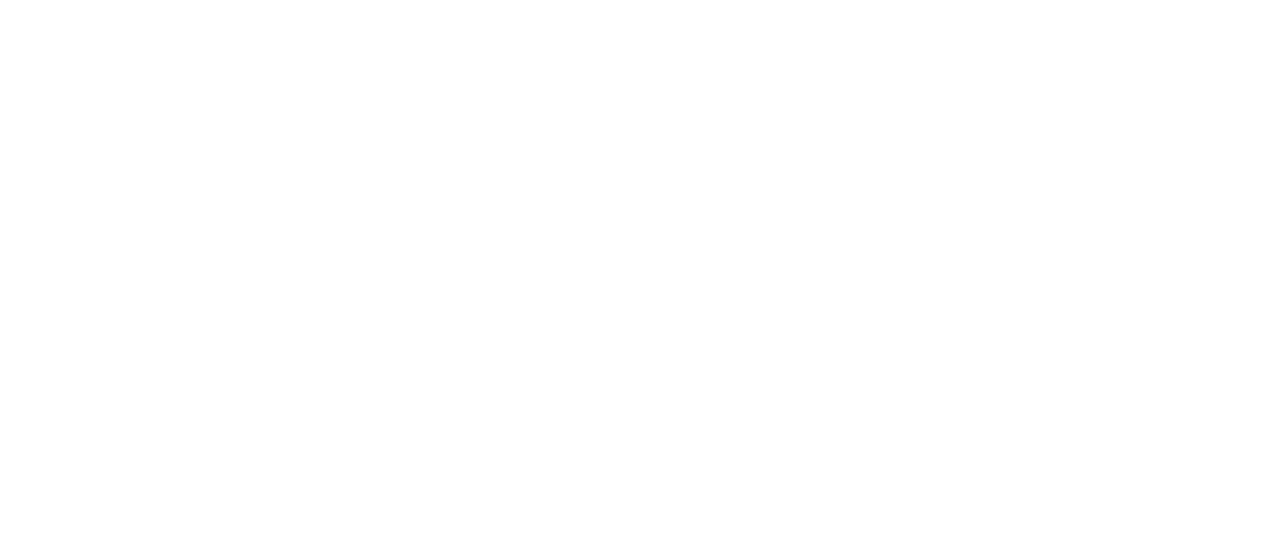
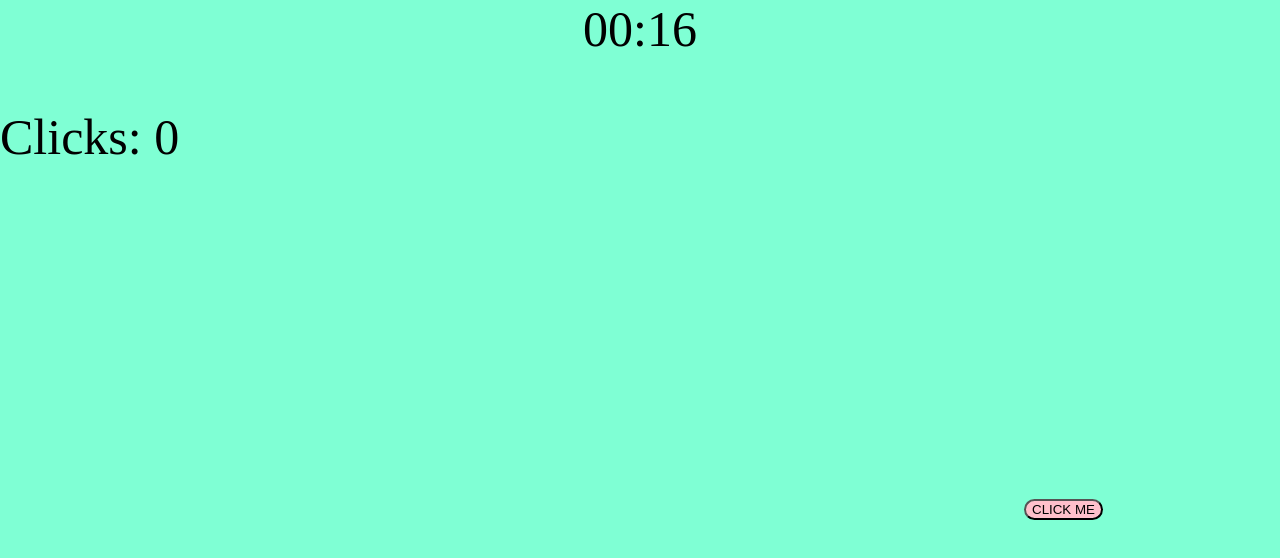
Before and after one commit to 3r1cZ/Puzzle-Game, a plain HTML site: page Puzzles/ButtonChaser/buttonChaser.html in a window 1280 px wide. Drawn offline with Linux system fonts and the light colour scheme.

Commit message:
Implement button chaser puzzle

```diff
--- a/Puzzles/ButtonChaser/buttonChaser.html
+++ b/Puzzles/ButtonChaser/buttonChaser.html
@@ -5,8 +5,11 @@
         <link rel="stylesheet" href="styles-buttonChaser.css">
         <script src="script-buttonChaser.js"></script>
     </head>
-    <body>
+    <body onload="loadButtonChaser();">
         <noscript>Sorry, your browser does not support JavaScript!</noscript>
-
+        <p id="timer">0:00</p>
+        <p id="clickCount">Clicks: 0</p>
+        <button id="buttonChased" onclick="clicked();">CLICK ME</button>
+        <button class="home-button" onclick="document.location='../../index.html'">Return to Home Screen</button>
     </body>
 </html>
--- a/Puzzles/ButtonChaser/script-buttonChaser.js
+++ b/Puzzles/ButtonChaser/script-buttonChaser.js
@@ -0,0 +1,62 @@
+let clicks = 0;
+function loadButtonChaser(){
+    display = document.querySelector('#timer');
+    startTimer(20, display);
+    displayButton();
+}
+
+function displayButton() {
+    let button = document.getElementById("buttonChased");
+    let body = document.body;
+    //random position for the button
+    let randLeft = Math.floor(Math.random() * 94);
+    let randBottom = Math.floor(Math.random() * 95);
+    let colors = ['aqua', 'lightblue', 'red', 'yellow', 'green', 'orange', 'aquamarine', 'brown', 'beige', 'chartreuse', 'darkgray', 'pink'];
+    let randColor = Math.floor(Math.random() * colors.length); //random button color
+    button.style.position = 'absolute';
+    button.style.left = randLeft + '%';
+    button.style.bottom = randBottom + '%';
+    button.style.backgroundColor = colors[randColor];
+    randColor = Math.floor(Math.random() * colors.length); // random background color
+    body.style.backgroundColor = colors[randColor];
+}
+
+function clicked() {
+    //NOTE: implement points increase
+    clicks++;
+    document.getElementById("clickCount").textContent = 'Clicks: ' + clicks;
+    //display new button
+    displayButton();
+}
+
+function endGameDisplay() {
+    document.querySelector(".home-button").style.visibility = "visible"; // display home button
+    document.getElementById("buttonChased").style.visibility = "hidden";
+    document.body.style.backgroundColor = 'white';
+}
+
+let intervalID; // stores interval function
+// timer countdown
+function startTimer(duration, display) {
+  var timer = duration, minutes, seconds;
+  intervalID = setInterval(function () {
+      minutes = parseInt(timer / 60, 10);
+      seconds = parseInt(timer % 60, 10);
+
+      minutes = minutes < 10 ? "0" + minutes : minutes;
+      seconds = seconds < 10 ? "0" + seconds : seconds;
+
+      display.textContent = minutes + ":" + seconds;
+
+      if (--timer < 0) {
+          timer = 0;
+          stopTimer();
+          endGameDisplay();
+      }
+  }, 1000);
+}
+
+function stopTimer(){
+  clearInterval(intervalID);
+  intervalID = null;
+}
--- a/Puzzles/ButtonChaser/styles-buttonChaser.css
+++ b/Puzzles/ButtonChaser/styles-buttonChaser.css
@@ -0,0 +1,30 @@
+html, body {
+    width:  100%;
+    height: 100%;
+    margin: 0;
+}
+
+#buttonChased {
+    border-radius: 20px;
+    cursor: pointer;
+}
+
+#timer {
+    text-align: center;
+    font-size: 50px;
+}
+
+#clickCount {
+    font-size: 50px;
+}
+
+.home-button {
+    position: absolute;
+    left: 42%;
+    width: 250px;
+    height: 70px;
+    bottom: 430px;
+    visibility: hidden;
+    background-color: aqua;
+    cursor: pointer;
+}
--- a/Puzzles/ButtonMasher/styles-buttonMasher.css
+++ b/Puzzles/ButtonMasher/styles-buttonMasher.css
@@ -0,0 +1,5 @@
+html, body {
+    width:  100%;
+    height: 100%;
+    margin: 0;
+}
--- a/Puzzles/ImageGuesser/styles-imageGuesser.css
+++ b/Puzzles/ImageGuesser/styles-imageGuesser.css
@@ -37,6 +37,7 @@ html, body {
     margin-top: 2.5%;
     background-color: aqua;
     border-radius: 10px;
+    cursor: pointer;
 }
 
 #game-result {
@@ -54,4 +55,5 @@ html, body {
     bottom: 430px;
     visibility: hidden;
     background-color: aqua;
+    cursor: pointer;
   }
--- a/Puzzles/Trivia/styles-trivia.css
+++ b/Puzzles/Trivia/styles-trivia.css
@@ -0,0 +1,5 @@
+html, body {
+    width:  100%;
+    height: 100%;
+    margin: 0;
+}
--- a/Puzzles/WordSort/styles-wordSort.css
+++ b/Puzzles/WordSort/styles-wordSort.css
@@ -100,4 +100,5 @@ html, body {
   bottom: 430px;
   visibility: hidden;
   background-color: aqua;
+  cursor: pointer;
 }
--- a/styles.css
+++ b/styles.css
@@ -9,6 +9,7 @@ html, body {
   top: 10%;
   left: 30%;
   background-color: aqua;
+  cursor: pointer;
 }
 
 #imageGuesser-button {
@@ -16,6 +17,7 @@ html, body {
   top: 10%;
   left: 44%;
   background-color: aqua;
+  cursor: pointer;
 }
 
 #mazeSolver-button {
@@ -23,6 +25,7 @@ html, body {
   top: 10%;
   left: 60%;
   background-color: aqua;
+  cursor: pointer;
 }
 
 #trivia-button {
@@ -30,6 +33,7 @@ html, body {
   top: 20%;
   left: 30%;
   background-color: aqua;
+  cursor: pointer;
 }
 
 #buttonMasher-button {
@@ -37,6 +41,7 @@ html, body {
   top: 20%;
   left: 44%;
   background-color: aqua;
+  cursor: pointer;
 }
 
 #buttonChaser-button {
@@ -44,4 +49,5 @@ html, body {
   top: 20%;
   left: 60%;
   background-color: aqua;
+  cursor: pointer;
 }
```
